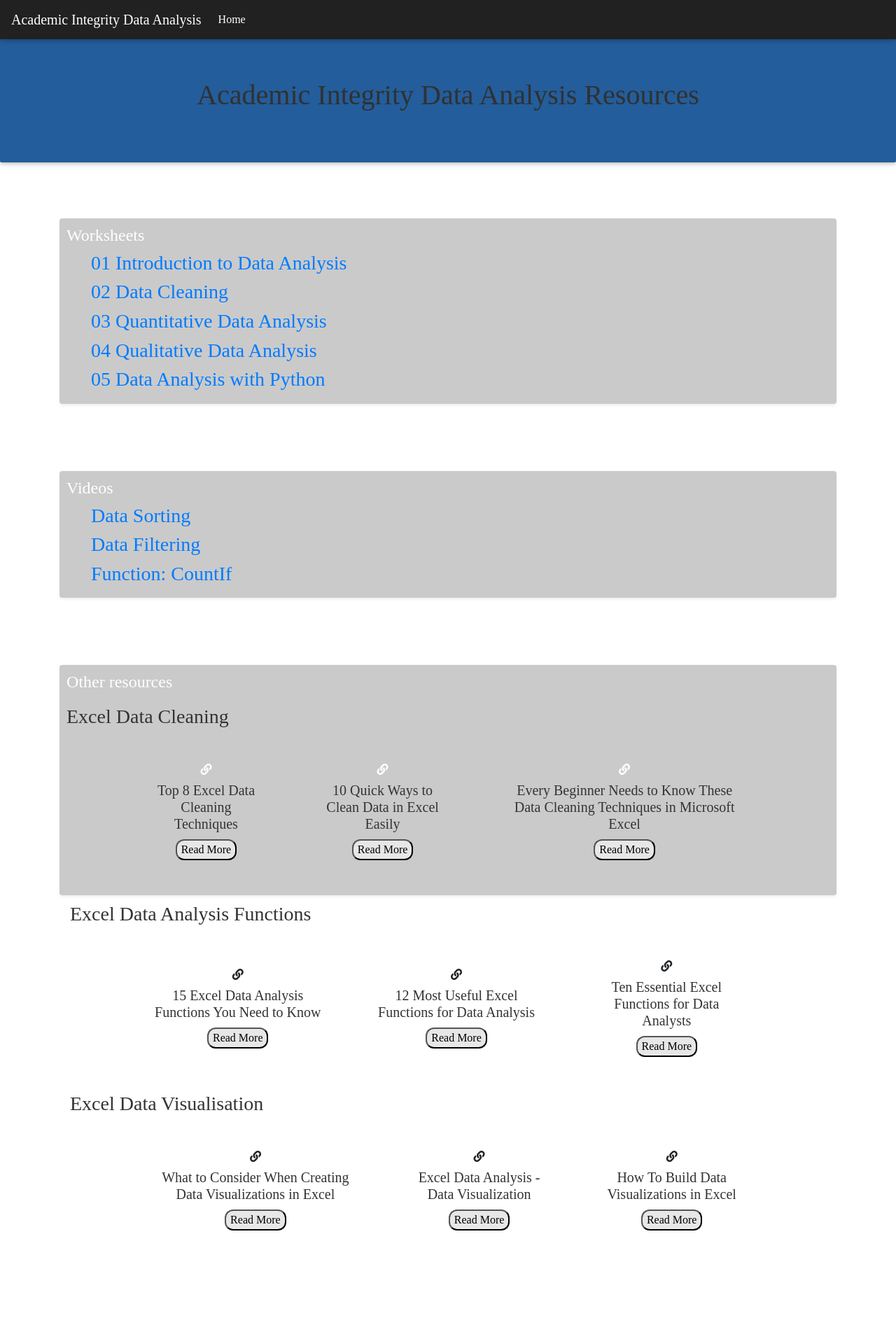
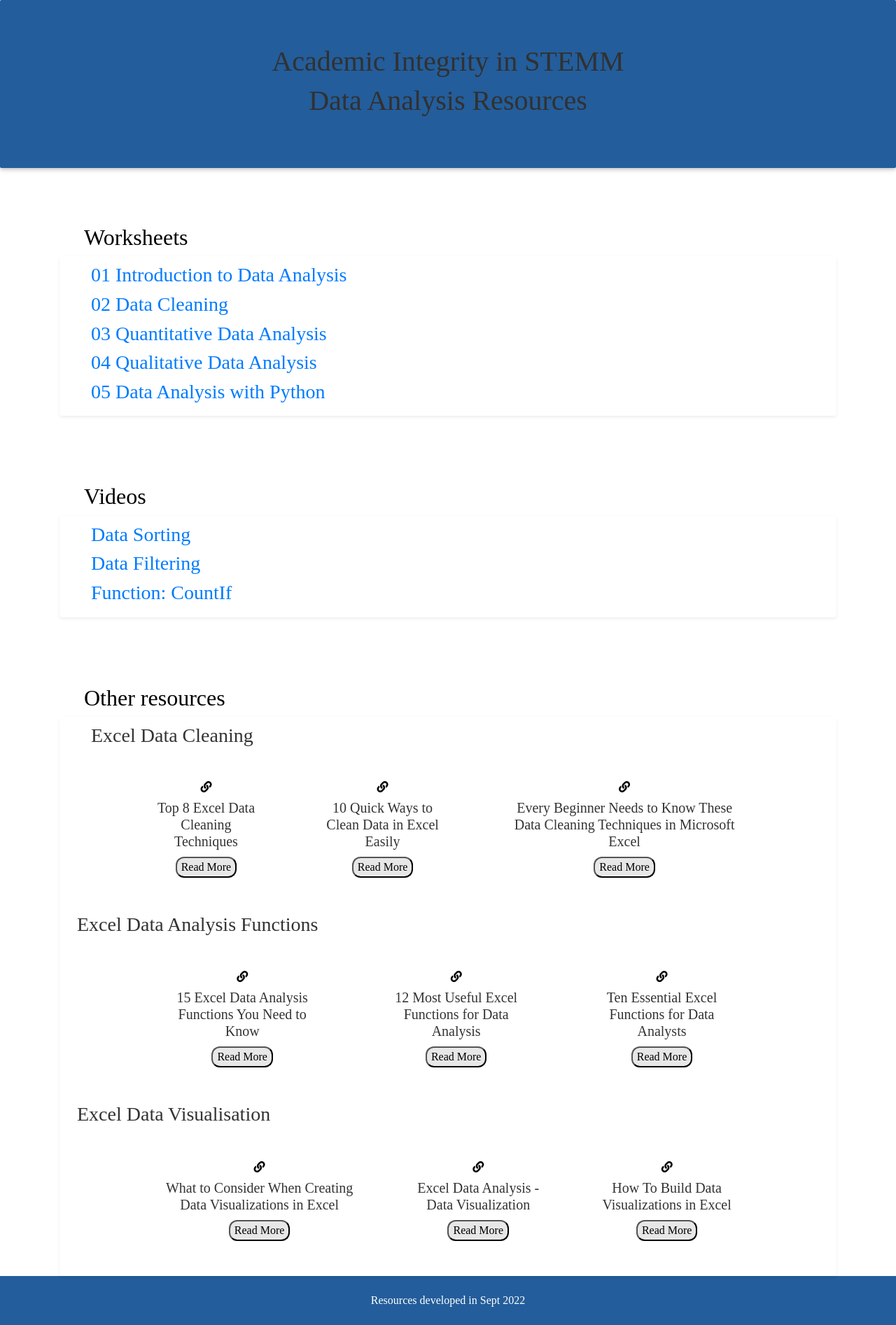
Before and after one commit to notmaineyy/module_resources, a plain HTML site: page index.html in a window 1280 px wide. Shown: the whole page at 70% size. Before the commit the page ends 1798 px from the top, so only its background shows below. Drawn offline with nearby package versions, Linux system fonts and the light colour scheme; a script that the page names is missing.

Commit message:
added footer

```diff
--- a/index.html
+++ b/index.html
@@ -16,36 +16,21 @@
 
 </head>
 <body>
-    <nav class="navbar navbar-expand-md navbar-dark fixed-top bg-dark">
-  <a class="navbar-brand" href="/">Academic Integrity Data Analysis</a>
-  <button class="navbar-toggler" type="button" data-toggle="collapse" data-target="#navbarsExampleDefault" aria-controls="navbarsExampleDefault" aria-expanded="false" aria-label="Toggle navigation">
-    <span class="navbar-toggler-icon"></span>
-  </button>
-
-  <div class="collapse navbar-collapse" id="navbarsExampleDefault">
-      <ul class="navbar-nav mr-auto">
-        <li class="nav-item">
-          <a class="nav-link" href="/">Home <span class="sr-only">(current)</span></a>
-        </li>
-      </ul>
-
-    </div>
-</nav>
-<br/>
-<br/>
 
 
     <div class="container-full-bg">
       <div class="jumbotron" style="background:#235d9b;color:#fff">
-      <h1>Academic Integrity Data Analysis Resources</h1>
+      <h1>Academic Integrity in STEMM</h1>
+      <h1>Data Analysis Resources</h1>
     </div>
   </div>
 <br/>
 <br/>
 
 <div class="container">
+    <h2>Worksheets</h2>
 	<div class="card mb-10 shadow-sm" id="custom_card2">
-		<h4>Worksheets</h4>
+
 		<h3><a href="https://drive.google.com/file/d/1uIlneMFWicnvZreyGsyQctlvOIwT_xi1/view?usp=sharing">
             01 Introduction to Data Analysis</a></h3>
 
@@ -66,8 +51,9 @@
 <br></br>
 <br></br>
 <div class="container">
+    <h2>Videos</h2>
 	<div class="card mb-10 shadow-sm" id="custom_card2">
-		<h4>Videos</h4>
+
 		<h3><a href="https://drive.google.com/file/d/19qKewhTX_ScjtTDZlsxjmurAbARJxg6e/view?usp=sharing">
             Data Sorting</a></h3>
 
@@ -81,9 +67,9 @@
 <br></br>
 <br></br>
 <div class="container" >
+    <h2>Other resources</h2>
     <div class="card mb-10 shadow-sm" id="custom_card2">
-        <h4>Other resources</h4>
-    <h3 class="title">Excel Data Cleaning</h3>
+        <h3>Excel Data Cleaning</h3>
 	<div class="achievements">
     <div class="work">
       <i class="fas fa-link"></i>
@@ -107,7 +93,6 @@
     </form>
     </div>
   </div>
-</div>
 
 <div class="container" >
     <h3 class="title">Excel Data Analysis Functions</h3>
@@ -163,6 +148,10 @@
     </div>
   </div>
 </div>
+</div>
+<div class="footer">
+    <p>Resources developed in Sept 2022</p>
+  </div>
 
 <!-- JQuery -->
 <script type="text/javascript" src="https://cdnjs.cloudflare.com/ajax/libs/jquery/3.3.1/jquery.min.js"></script>
--- a/style.css
+++ b/style.css
@@ -16,8 +16,9 @@
 	padding:10px;
 }
 #custom_card2{
-	background-color:#cacaca;
-	color:#fff;
+    border-color:#000;
+    border-width: thick;
+	color:rgb(0, 0, 0);
 	padding:10px;
 }
 
@@ -37,6 +38,19 @@ margin-bottom:30px;
 margin-top:10px;
 
 }
+
+.footer {
+    left: 0;
+    bottom: 0;
+    width: 100%;
+    background-color: #235d9b;
+    color: white;
+    text-align: center;
+    height: 70px;
+    align-items:center;
+    justify-content: center;
+    line-height: 70px;
+ }
 
 .Input{
 height:45px;
@@ -85,14 +99,15 @@ color:black
 
 h3{
 font-size:20px;
-color:rgb(209, 73, 212);
+color:rgb(52, 52, 52);
 text-align:left;
 margin-left:35px;
 }
 
 h2{
-text-align:center;
+text-align:left;
 color:black;
+margin-left:35px;
 }
 
 .model_desc{
@@ -180,9 +195,11 @@ padding:10px;
 }
 
 .achievements .work .h3 {
-  font-size: 25px;
-  color: #585858;
-  margin: 10px 0;
+    font-size:20px;
+    color:rgb(52, 52, 52);
+    text-align:left;
+    margin-left:35px;
+
 }
 
 .about-me {
```
